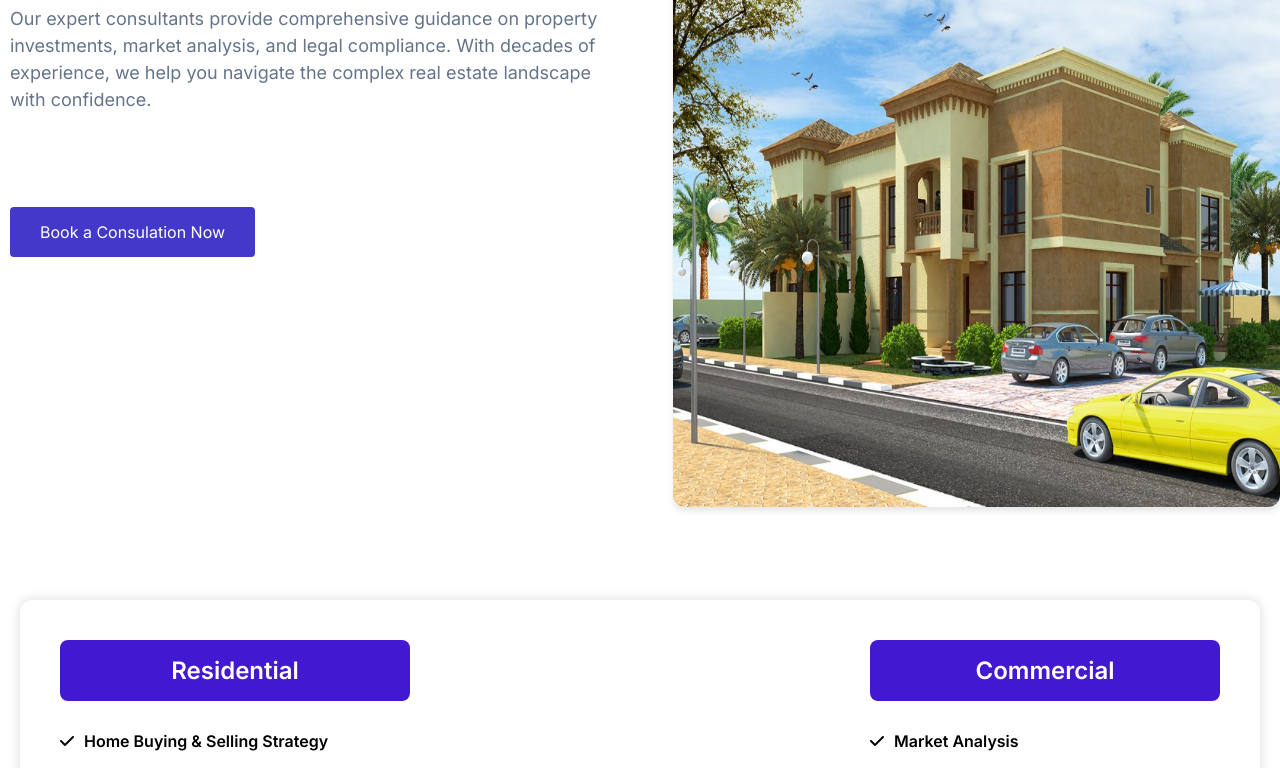
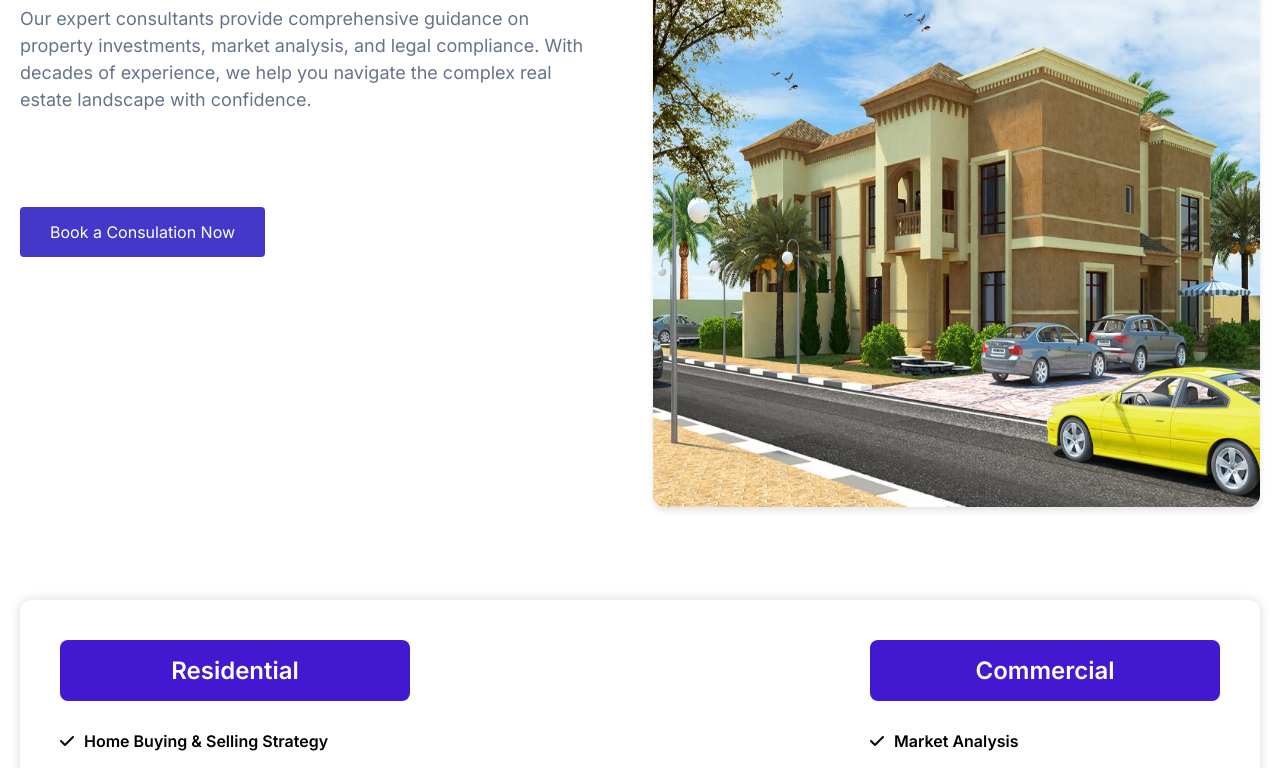
Before and after one commit to ammar94iq/shahad, a plain HTML site: page services_consulting.html in a window 1280 px wide. Shown: the part 139-907 px from the top of the page. Drawn offline with Linux system fonts and the light colour scheme.

Commit message:
final code commit

```diff
--- a/style.css
+++ b/style.css
@@ -1097,10 +1097,9 @@ body {
   justify-content: space-between;
   gap: 60px;
   margin-bottom: 93px;
+  padding: 0 20px;
 }
-.service_management .hero-content {
-  padding-left: 10px;
-}
+
 
 .service_management .hero-title {
   color: #1e293b;
```
